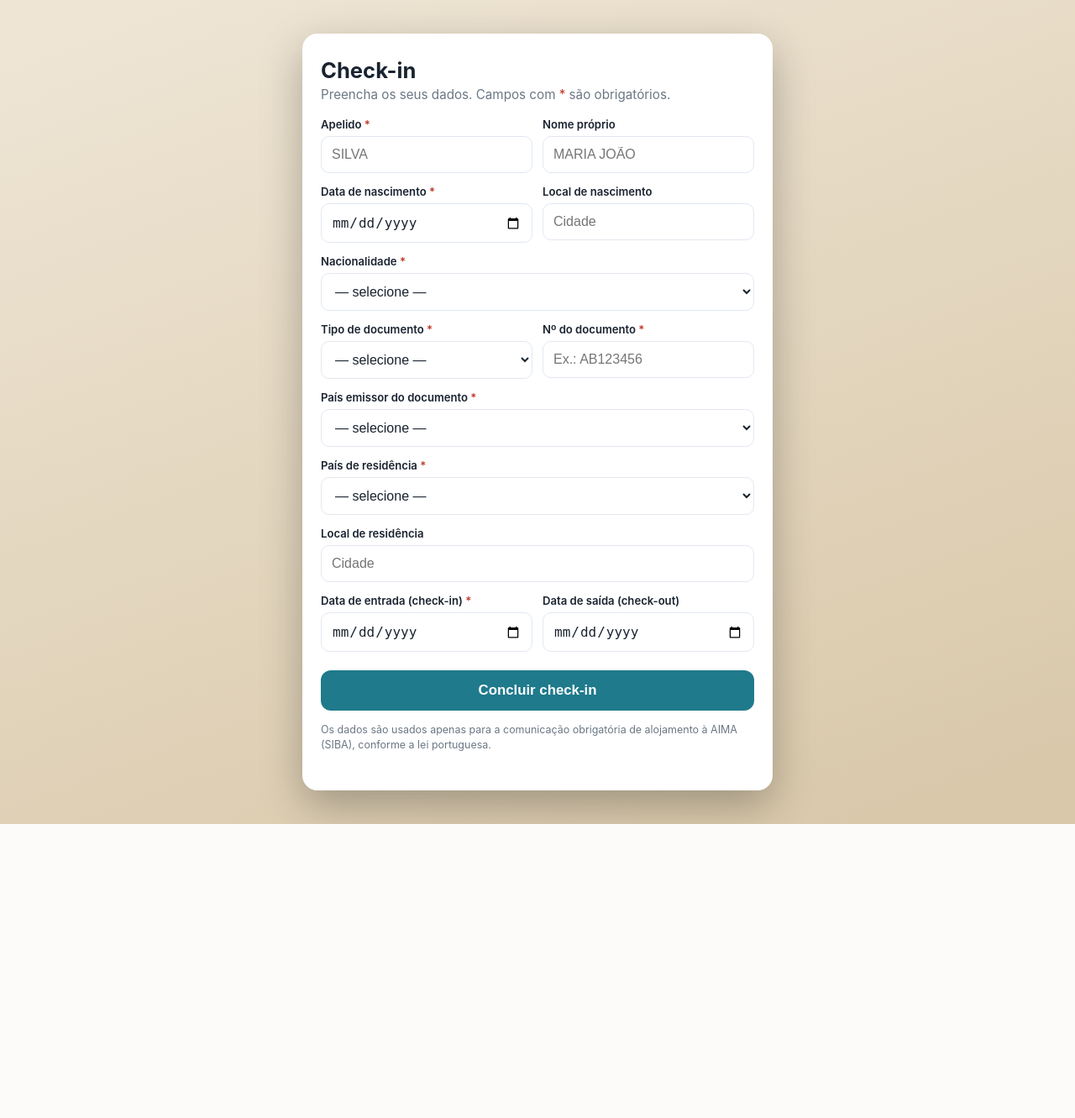
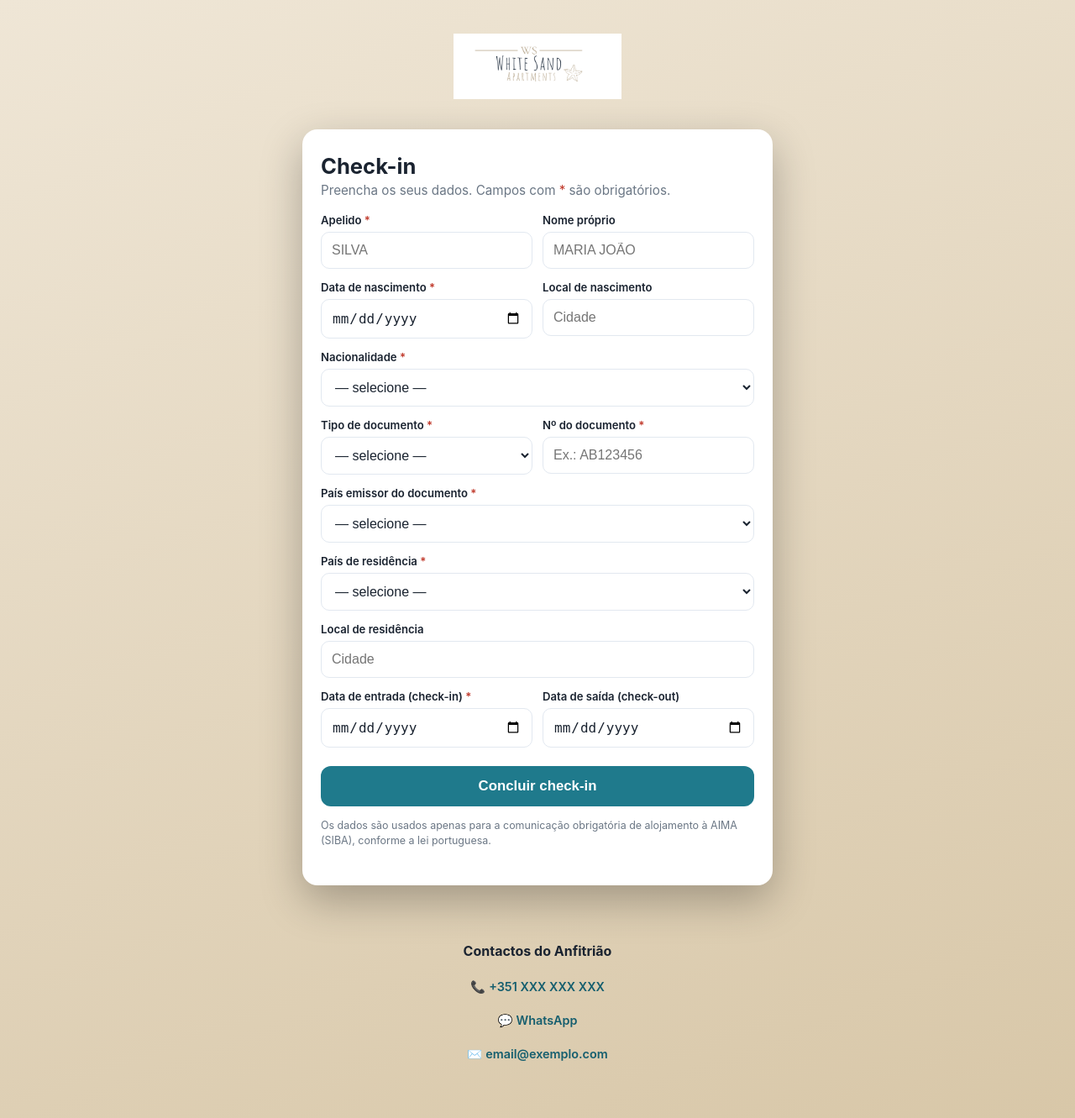
Before and after one commit to Gustavo-cripto/al-checkin-aima, a Flask app: page / in a window 1280 px wide. Shown: the whole page at 84% size. Before the commit the page ends 981 px from the top, so only its background shows below. Run offline with Flask 3, Linux system fonts and the light colour scheme.

Commit message:
Add logo header, host contacts footer, and logo to static

```diff
--- a/static/style.css
+++ b/static/style.css
@@ -82,6 +82,34 @@ button:hover, .btn:hover { background: var(--brand-dark); }
 .nota { font-size: .78rem; color: var(--muted); margin-top: 14px; line-height: 1.45; }
 .link { display: inline-block; margin-top: 18px; color: var(--brand-dark); font-weight: 600; text-decoration: none; }
 
+.site-header {
+  text-align: center;
+  padding: 24px 16px 8px;
+}
+.site-logo {
+  max-width: 200px;
+  height: auto;
+}
+
+.site-footer {
+  text-align: center;
+  padding: 24px 16px 32px;
+  color: var(--ink);
+  font-size: .9rem;
+  line-height: 1.8;
+}
+.footer-title {
+  font-weight: 700;
+  font-size: 1rem;
+  margin-bottom: 6px;
+}
+.site-footer a {
+  color: var(--brand-dark);
+  text-decoration: none;
+  font-weight: 600;
+}
+.site-footer a:hover { text-decoration: underline; }
+
 .erros {
   background: #fdecea; border: 1px solid #f5c6cb; color: var(--err);
   padding: 12px 14px; border-radius: 10px; margin-bottom: 16px; font-size: .9rem;
--- a/templates/index.html
+++ b/templates/index.html
@@ -7,6 +7,9 @@
   <link rel="stylesheet" href="{{ url_for('static', filename='style.css') }}">
 </head>
 <body>
+  <header class="site-header">
+    <img src="{{ url_for('static', filename='logo.png') }}" alt="Logo" class="site-logo">
+  </header>
   <main class="card">
     <h1>Check-in</h1>
     <p class="sub">Preencha os seus dados. Campos com <span class="req">*</span> são obrigatórios.</p>
@@ -98,5 +101,12 @@
         alojamento à AIMA (SIBA), conforme a lei portuguesa.</p>
     </form>
   </main>
+
+  <footer class="site-footer">
+    <p class="footer-title">Contactos do Anfitrião</p>
+    <p>📞 <a href="tel:+351XXXXXXXXX">+351 XXX XXX XXX</a></p>
+    <p>💬 <a href="https://wa.me/351XXXXXXXXX">WhatsApp</a></p>
+    <p>✉️ <a href="mailto:email@exemplo.com">email@exemplo.com</a></p>
+  </footer>
 </body>
 </html>
```
Also changed, not shown: static/logo.png (added).
